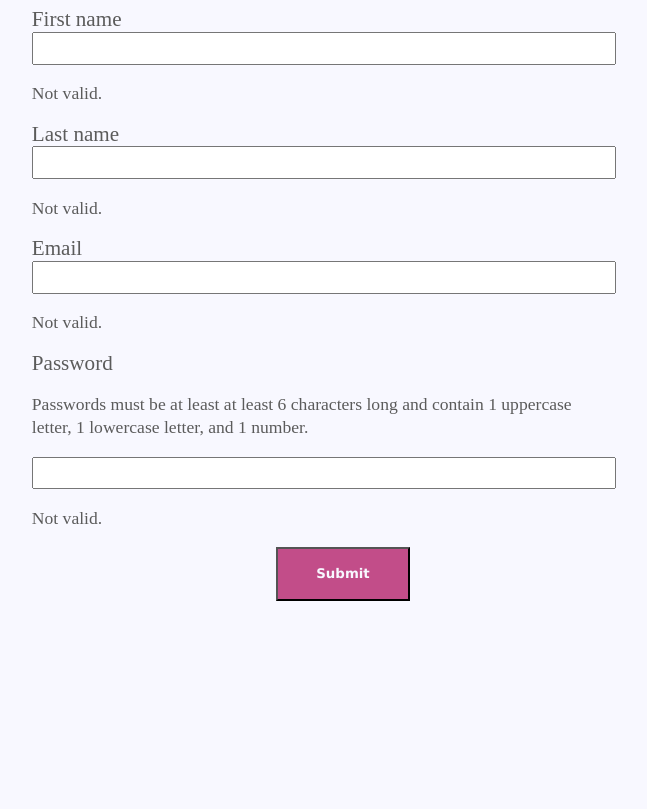
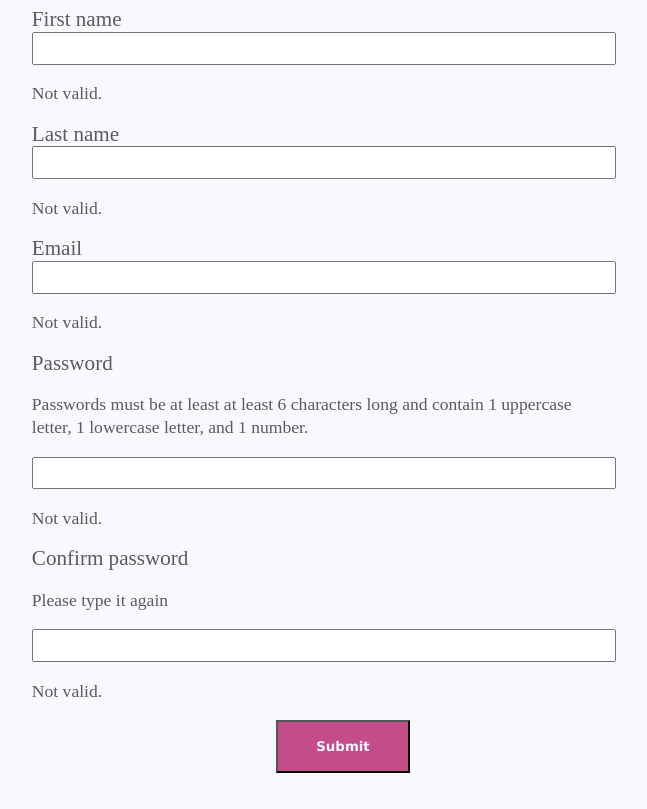
Before and after one commit to julia-ediamond/mrcoffee_project4, a Node server app: page /signup in a window 1280 px wide. Shown: the part 106-915 px from the top of the page, without its empty margins (297-944 px from the left). Before the commit the page ends 707 px from the top, so only its background shows below. Run offline with Node 20, Linux system fonts and the light colour scheme; some libraries are stand-ins or nearby versions.

Commit message:
password confirmation field added to signup.ejs

```diff
--- a/views/pages/signup.ejs
+++ b/views/pages/signup.ejs
@@ -33,8 +33,17 @@
 
                 <li class="form-li">
                     <label class="form-label" for="password">Password</label>
-                    <p class="description">Passwords must be at least at least 6 characters long and contain 1 uppercase letter, 1 lowercase letter, and 1 number.</p>
+                    <p class="description">Passwords must be at least at least 6 characters long and contain 1 uppercase
+                        letter, 1 lowercase letter, and 1 number.</p>
                     <input class="form-input" type="password" id="password" name="password">
+                    <p class="alert hidden">Not valid.</p>
+
+                </li>
+
+                <li class="form-li">
+                    <label class="form-label" for="password-confirmation">Confirm password</label>
+                    <p class="description">Please type it again</p>
+                    <input class="form-input" type="password" id="confirm-password" name="confirm-password">
                     <p class="alert hidden">Not valid.</p>
                 </li>
                 <button type="submit" class="button">Submit</button>
```
Also changed, not shown: 2 other files.
